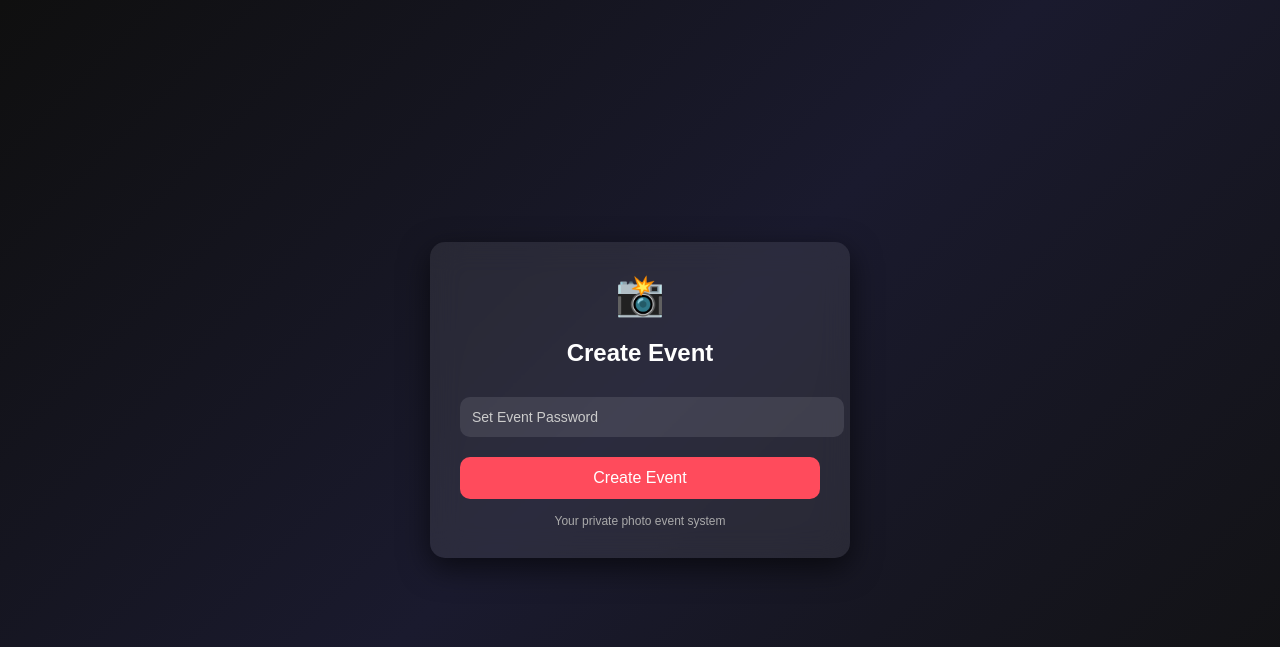
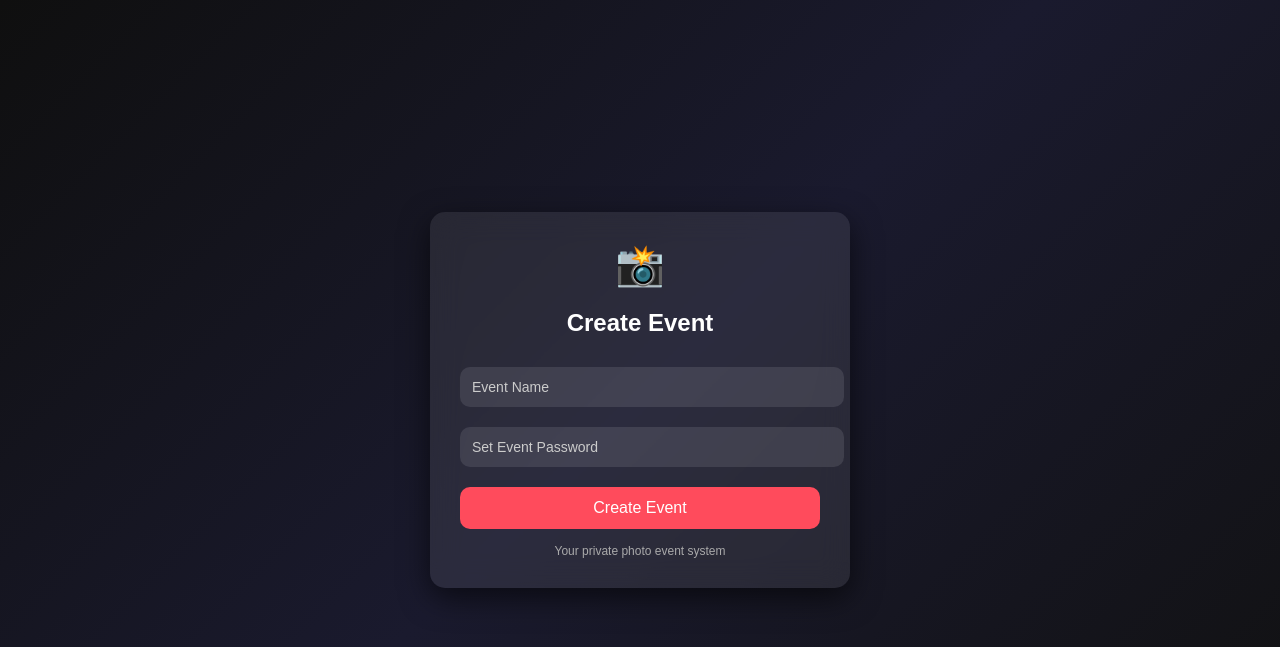
Before and after one commit to swapnil-analyst/gallery, a Flask app: page / in a window 1280 px wide. Shown: the top 647 px of the page. Run offline with Flask 3, Linux system fonts and the light colour scheme.

Commit message:
Update features (event name, logout, UI improvements)

```diff
--- a/app.py
+++ b/app.py
@@ -1,43 +1,68 @@
 import os
+import uuid
 import random
 import string
 from flask import Flask, render_template, request, redirect, session
+from werkzeug.security import generate_password_hash, check_password_hash
+from models import db, Event
 
 app = Flask(__name__)
-app.secret_key = "secret123"
+app.secret_key = os.environ.get("SECRET_KEY", "fallback-secret")
 
-BASE_FOLDER = "static/images"
+app.config['SQLALCHEMY_DATABASE_URI'] = 'sqlite:///database.db'
+app.config['UPLOAD_FOLDER'] = 'static/images'
 
-# Generate random event ID
+db.init_app(app)
+
+# Create DB
+with app.app_context():
+    db.create_all()
+
+
 def generate_event_id():
     return ''.join(random.choices(string.ascii_letters + string.digits, k=8))
 
+#Login
+@app.route('/logout')
+def logout():
+    session.pop('event', None)
+    return redirect('/')
 
-# HOME → Create Event
+# CREATE EVENT
 @app.route('/', methods=['GET', 'POST'])
 def home():
     if request.method == 'POST':
         password = request.form['password']
         event_id = generate_event_id()
 
-        folder_path = os.path.join(BASE_FOLDER, event_id)
-        os.makedirs(folder_path)
+        hashed = generate_password_hash(password)
 
-        # Store password in session (temporary)
-        session[event_id] = password
+        name = request.form['event_name']
+        password = request.form.get('password')
+        new_event = Event(id=event_id, name=name, password=hashed)
+        db.session.add(new_event)
+        db.session.commit()
+
+        os.makedirs(os.path.join(app.config['UPLOAD_FOLDER'], event_id), exist_ok=True)
 
         return redirect(f'/login/{event_id}')
 
     return render_template('create_event.html')
 
 
-# LOGIN PAGE
+# LOGIN
 @app.route('/login/<event_id>', methods=['GET', 'POST'])
 def login(event_id):
+    event = Event.query.get(event_id)
+
+    if not event:
+        return "Invalid Event ❌"
+
     if request.method == 'POST':
-        entered = request.form['password']
+        password = request.form['password']
 
-        if session.get(event_id) == entered:
+        if check_password_hash(event.password, password):
+            session['event'] = event_id
             return redirect(f'/gallery/{event_id}')
         else:
             return "Wrong Password ❌"
@@ -45,30 +70,78 @@
     return render_template('login.html')
 
 
-# GALLERY PAGE
+# GALLERY
+# GALLERY
 @app.route('/gallery/<event_id>')
 def gallery(event_id):
-    folder = os.path.join(BASE_FOLDER, event_id)
+    if session.get('event') != event_id:
+        return redirect(f'/login/{event_id}')
 
+    folder = os.path.join(app.config['UPLOAD_FOLDER'], event_id)
+
+    # create folder if missing
     if not os.path.exists(folder):
-        return "Invalid Event ❌"
+        os.makedirs(folder)
+
+    # 👇 ADD THIS
+    event = Event.query.get(event_id)
 
     images = os.listdir(folder)
-    return render_template('index.html', images=images, event_id=event_id)
+    count = len(images)
 
+    return render_template(
+        'index.html',   # or 'gallery.html' if you rename
+        images=images,
+        event_id=event_id,
+        event=event,
+        count=count
+    )
 
-# UPLOAD IMAGES
 @app.route('/upload/<event_id>', methods=['POST'])
 def upload(event_id):
+    if session.get('event') != event_id:
+        return redirect(f'/login/{event_id}')
+
     files = request.files.getlist('images')
-    folder = os.path.join(BASE_FOLDER, event_id)
+    folder = os.path.join(app.config['UPLOAD_FOLDER'], event_id)
+
+    ALLOWED_EXTENSIONS = {'png', 'jpg', 'jpeg', 'gif'}
+
+    def allowed_file(filename):
+        return '.' in filename and filename.rsplit('.', 1)[1].lower() in ALLOWED_EXTENSIONS
+
+    from werkzeug.utils import secure_filename
 
     for file in files:
-        if file:
-            file.save(os.path.join(folder, file.filename))
+        if file and allowed_file(file.filename):
+            filename = secure_filename(file.filename)
+
+            filepath = os.path.join(folder, filename)
+            count = 1
+
+            while os.path.exists(filepath):
+                name, ext = filename.rsplit('.', 1)
+                filename = f"{name}_{count}.{ext}"
+                filepath = os.path.join(folder, filename)
+                count += 1
+
+            file.save(filepath)
+
+    return redirect(f'/gallery/{event_id}')
+
+# DELETE (REAL DELETE)
+@app.route('/delete/<event_id>/<filename>')
+def delete(event_id, filename):
+    if session.get('event') != event_id:
+        return redirect(f'/login/{event_id}')
+
+    path = os.path.join(app.config['UPLOAD_FOLDER'], event_id, filename)
+
+    if os.path.exists(path):
+        os.remove(path)
 
     return redirect(f'/gallery/{event_id}')
 
 
 if __name__ == '__main__':
-    app.run(host="0.0.0.0", port=10000)
+    app.run(debug=True)
--- a/requirements.txt
+++ b/requirements.txt
@@ -1,2 +1,4 @@
 Flask
+Flask-SQLAlchemy
 gunicorn
+Werkzeug
--- a/templates/create_event.html
+++ b/templates/create_event.html
@@ -1,6 +1,7 @@
 <!DOCTYPE html>
 <html lang="en">
 <head>
+    <meta name="viewport" content="width=device-width, initial-scale=1.0">
     <meta charset="UTF-8">
     <title>Create Event</title>
 
@@ -86,10 +87,15 @@
 
     <h2>Create Event</h2>
 
-    <form method="POST">
-        <input type="password" name="password" placeholder="Set Event Password" required>
-        <button type="submit">Create Event</button>
-    </form>
+  <form method="POST">
+
+    <input type="text" name="event_name" placeholder="Event Name" required>
+
+    <input type="password" name="password" placeholder="Set Event Password" required>
+
+    <button type="submit">Create Event</button>
+
+   </form>
 
     <div class="footer">
         Your private photo event system
--- a/templates/login.html
+++ b/templates/login.html
@@ -1,6 +1,7 @@
 <!DOCTYPE html>
 <html lang="en">
 <head>
+    <meta name="viewport" content="width=device-width, initial-scale=1.0">
     <meta charset="UTF-8">
     <title>Login</title>
 
--- a/templates/upload.html
+++ b/templates/upload.html
@@ -1,6 +1,7 @@
 <!DOCTYPE html>
 <html lang="en">
 <head>
+ <meta name="viewport" content="width=device-width, initial-scale=1.0">
 <meta charset="UTF-8">
 <title>Upload</title>
 
```
Also changed, not shown: models.py (added, +8 -0 lines), static/css/style.css (+31 -0 lines), templates/index.html (+24 -23 lines), instance/database.db (added), static/images/7OwOv2dp/af02177d-abe4-4f66-9186-8dd9cea0b139_Screenshot 2026-04-17 192945.png (added), static/images/xCb2jAkc/Screenshot_2026-04-16_181049.png (added), static/images/xCb2jAkc/Screenshot_2026-04-17_192927.png (added).
